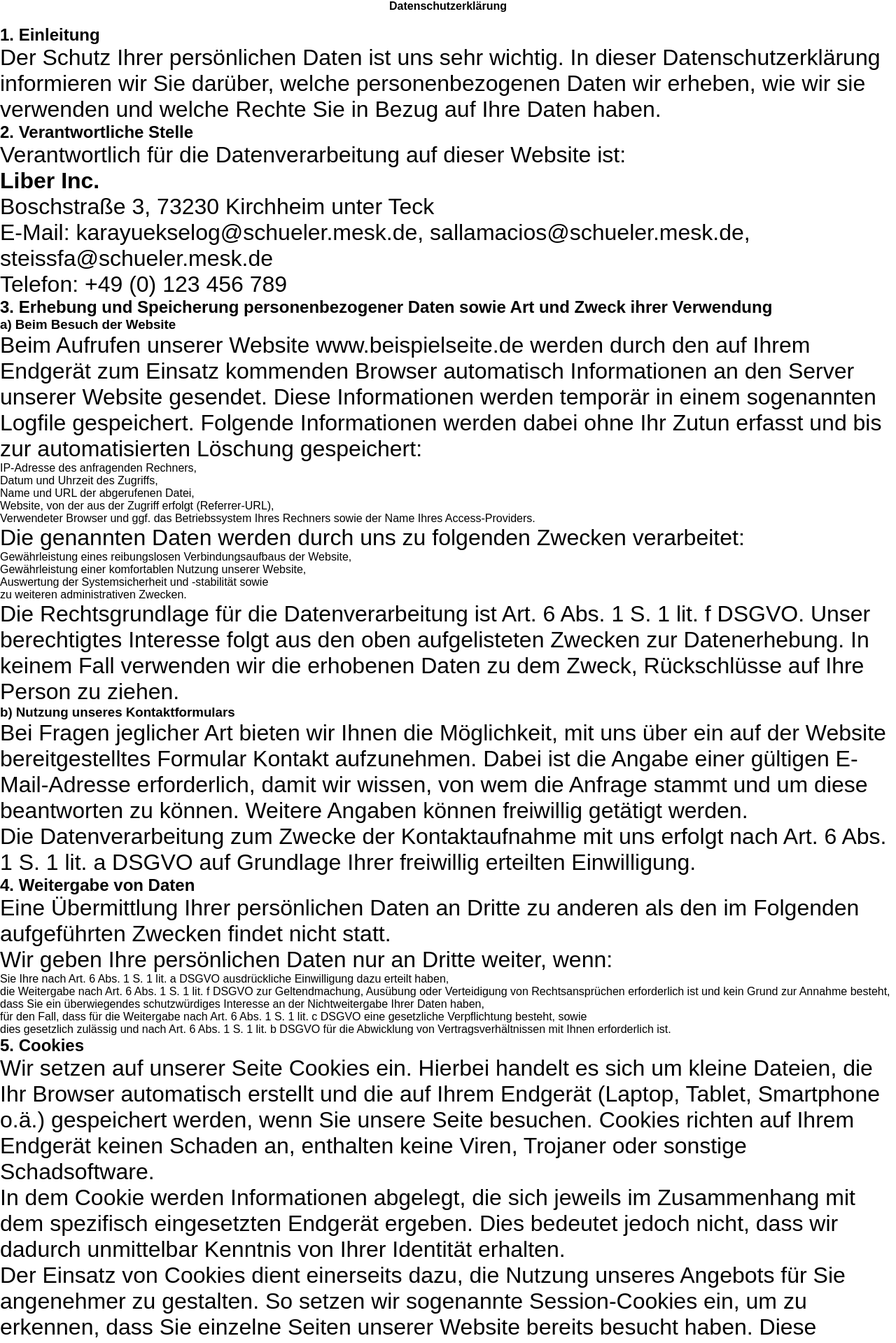
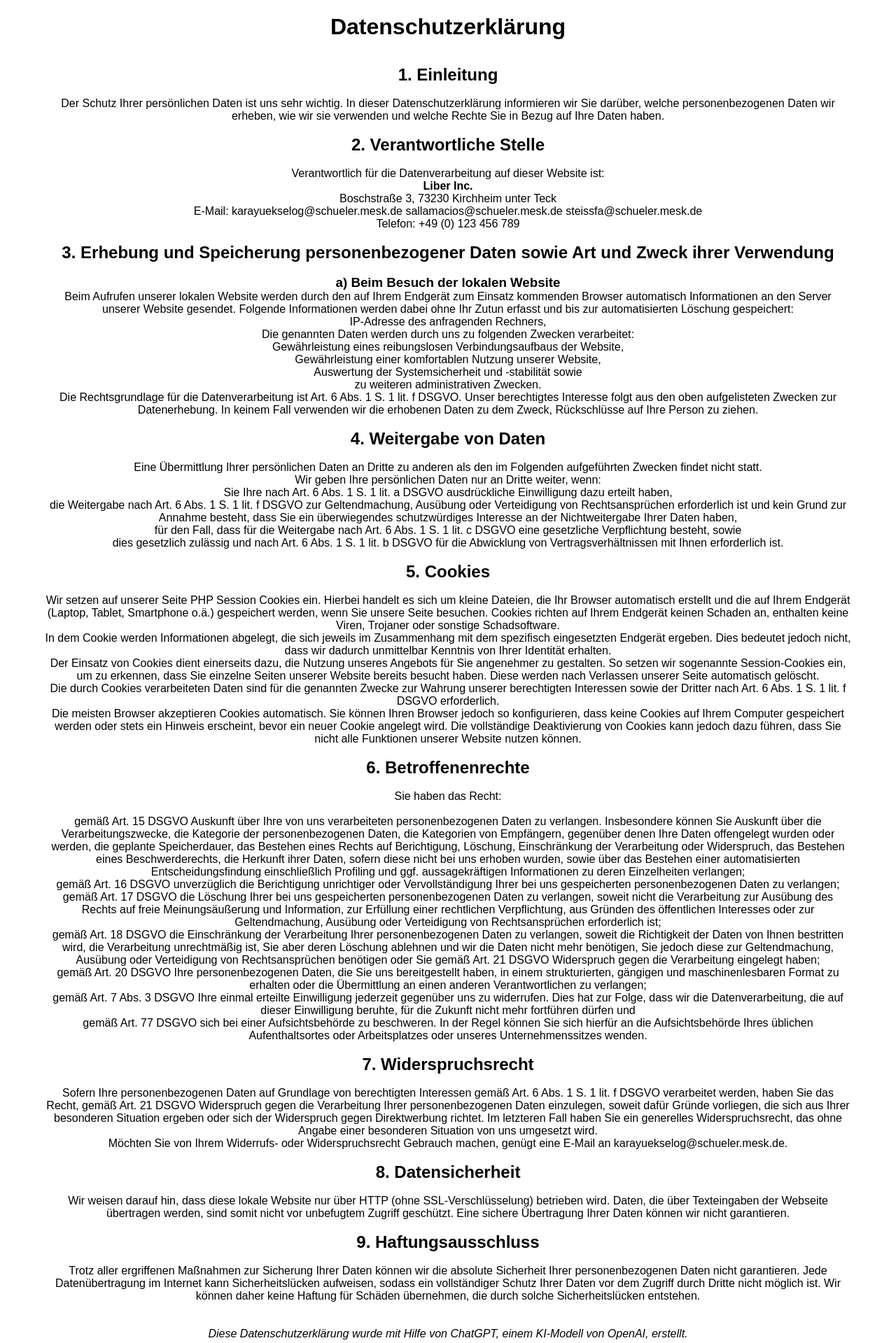
Before and after one commit to iFabse/Liber, a PHP site: page /webseite/datenschutz/index.html in a window 1280 px wide. Shown: the top 1919 px of the page at 70% size. Run offline with PHP 8.4, Linux system fonts and the light colour scheme.

Commit message:
Datenschutz  aktualisiert

```diff
--- a/webseite/datenschutz/index.html
+++ b/webseite/datenschutz/index.html
@@ -9,53 +9,43 @@
     <link rel="icon" href="../doc/liSymbol.png">
     <title>Datenschutz</title>
 </head>
-
+    <div class="centerFuerText">
             <body>
             <div class="container">
                 <div class="main">
-            <div class="centerFuerTextDaten">
-                <p>
-                    <div class="bezeichnung">
-                        <h1>Datenschutzerklärung</h1>
-                    </div>
-                    <br>
-                    <h2>1. Einleitung</h2>
-<p>Der Schutz Ihrer persönlichen Daten ist uns sehr wichtig. In dieser Datenschutzerklärung informieren wir Sie darüber, welche personenbezogenen Daten wir erheben, wie wir sie verwenden und welche Rechte Sie in Bezug auf Ihre Daten haben.</p>
+                <h1>Datenschutzerklärung</h1><br><br>
 
-<h2>2. Verantwortliche Stelle</h2>
-<p>Verantwortlich für die Datenverarbeitung auf dieser Website ist:</p>
-<p><strong>Liber Inc.</strong><br>
+                <h2>1. Einleitung</h2><br>
+                <li>Der Schutz Ihrer persönlichen Daten ist uns sehr wichtig. In dieser Datenschutzerklärung informieren wir Sie darüber, welche personenbezogenen Daten wir erheben, wie wir sie verwenden und welche Rechte Sie in Bezug auf Ihre Daten haben.</li>
+
+                <br><h2>2. Verantwortliche Stelle</h2><br>
+                <li>Verantwortlich für die Datenverarbeitung auf dieser Website ist:</li>
+                <li><strong>Liber Inc.</strong><br>
                     Boschstraße 3, 73230 Kirchheim unter Teck<br>
-E-Mail: karayuekselog@schueler.mesk.de, sallamacios@schueler.mesk.de, steissfa@schueler.mesk.de<br>
-Telefon: +49 (0) 123 456 789</p>
+                E-Mail: karayuekselog@schueler.mesk.de
+                sallamacios@schueler.mesk.de
+                steissfa@schueler.mesk.de<br>
+                Telefon: +49 (0) 123 456 789</li>
 
-<h2>3. Erhebung und Speicherung personenbezogener Daten sowie Art und Zweck ihrer Verwendung</h2>
+                <br><h2>3. Erhebung und Speicherung personenbezogener Daten sowie Art und Zweck ihrer Verwendung</h2><br>
 
-<h3>a) Beim Besuch der Website</h3>
-<p>Beim Aufrufen unserer Website www.beispielseite.de werden durch den auf Ihrem Endgerät zum Einsatz kommenden Browser automatisch Informationen an den Server unserer Website gesendet. Diese Informationen werden temporär in einem sogenannten Logfile gespeichert. Folgende Informationen werden dabei ohne Ihr Zutun erfasst und bis zur automatisierten Löschung gespeichert:</p>
+                <h3>a) Beim Besuch der lokalen Website</h3>
+                <li>Beim Aufrufen unserer lokalen Website werden durch den auf Ihrem Endgerät zum Einsatz kommenden Browser automatisch Informationen an den Server unserer Website gesendet. Folgende Informationen werden dabei ohne Ihr Zutun erfasst und bis zur automatisierten Löschung gespeichert:</li>
                 <ul>
                     <li>IP-Adresse des anfragenden Rechners,</li>
-    <li>Datum und Uhrzeit des Zugriffs,</li>
-    <li>Name und URL der abgerufenen Datei,</li>
-    <li>Website, von der aus der Zugriff erfolgt (Referrer-URL),</li>
-    <li>Verwendeter Browser und ggf. das Betriebssystem Ihres Rechners sowie der Name Ihres Access-Providers.</li>
                 </ul>
-<p>Die genannten Daten werden durch uns zu folgenden Zwecken verarbeitet:</p>
+                <li>Die genannten Daten werden durch uns zu folgenden Zwecken verarbeitet:</li>
                 <ul>
                     <li>Gewährleistung eines reibungslosen Verbindungsaufbaus der Website,</li>
                     <li>Gewährleistung einer komfortablen Nutzung unserer Website,</li>
                     <li>Auswertung der Systemsicherheit und -stabilität sowie</li>
                     <li>zu weiteren administrativen Zwecken.</li>
                 </ul>
-<p>Die Rechtsgrundlage für die Datenverarbeitung ist Art. 6 Abs. 1 S. 1 lit. f DSGVO. Unser berechtigtes Interesse folgt aus den oben aufgelisteten Zwecken zur Datenerhebung. In keinem Fall verwenden wir die erhobenen Daten zu dem Zweck, Rückschlüsse auf Ihre Person zu ziehen.</p>
+                <li>Die Rechtsgrundlage für die Datenverarbeitung ist Art. 6 Abs. 1 S. 1 lit. f DSGVO. Unser berechtigtes Interesse folgt aus den oben aufgelisteten Zwecken zur Datenerhebung. In keinem Fall verwenden wir die erhobenen Daten zu dem Zweck, Rückschlüsse auf Ihre Person zu ziehen.</li>
 
-<h3>b) Nutzung unseres Kontaktformulars</h3>
-<p>Bei Fragen jeglicher Art bieten wir Ihnen die Möglichkeit, mit uns über ein auf der Website bereitgestelltes Formular Kontakt aufzunehmen. Dabei ist die Angabe einer gültigen E-Mail-Adresse erforderlich, damit wir wissen, von wem die Anfrage stammt und um diese beantworten zu können. Weitere Angaben können freiwillig getätigt werden.</p>
-<p>Die Datenverarbeitung zum Zwecke der Kontaktaufnahme mit uns erfolgt nach Art. 6 Abs. 1 S. 1 lit. a DSGVO auf Grundlage Ihrer freiwillig erteilten Einwilligung.</p>
-
-<h2>4. Weitergabe von Daten</h2>
-<p>Eine Übermittlung Ihrer persönlichen Daten an Dritte zu anderen als den im Folgenden aufgeführten Zwecken findet nicht statt.</p>
-<p>Wir geben Ihre persönlichen Daten nur an Dritte weiter, wenn:</p>
+                <br><h2>4. Weitergabe von Daten</h2><br>
+                <li>Eine Übermittlung Ihrer persönlichen Daten an Dritte zu anderen als den im Folgenden aufgeführten Zwecken findet nicht statt.</li>
+                <li>Wir geben Ihre persönlichen Daten nur an Dritte weiter, wenn:</li>
                 <ul>
                     <li>Sie Ihre nach Art. 6 Abs. 1 S. 1 lit. a DSGVO ausdrückliche Einwilligung dazu erteilt haben,</li>
                     <li>die Weitergabe nach Art. 6 Abs. 1 S. 1 lit. f DSGVO zur Geltendmachung, Ausübung oder Verteidigung von Rechtsansprüchen erforderlich ist und kein Grund zur Annahme besteht, dass Sie ein überwiegendes schutzwürdiges Interesse an der Nichtweitergabe Ihrer Daten haben,</li>
@@ -63,19 +53,17 @@ Telefon: +49 (0) 123 456 789</p>
                     <li>dies gesetzlich zulässig und nach Art. 6 Abs. 1 S. 1 lit. b DSGVO für die Abwicklung von Vertragsverhältnissen mit Ihnen erforderlich ist.</li>
                 </ul>
 
-<h2>5. Cookies</h2>
-<p>Wir setzen auf unserer Seite Cookies ein. Hierbei handelt es sich um kleine Dateien, die Ihr Browser automatisch erstellt und die auf Ihrem Endgerät (Laptop, Tablet, Smartphone o.ä.) gespeichert werden, wenn Sie unsere Seite besuchen. Cookies richten auf Ihrem Endgerät keinen Schaden an, enthalten keine Viren, Trojaner oder sonstige Schadsoftware.</p>
-<p>In dem Cookie werden Informationen abgelegt, die sich jeweils im Zusammenhang mit dem spezifisch eingesetzten Endgerät ergeben. Dies bedeutet jedoch nicht, dass wir dadurch unmittelbar Kenntnis von Ihrer Identität erhalten.</p>
-<p>Der Einsatz von Cookies dient einerseits dazu, die Nutzung unseres Angebots für Sie angenehmer zu gestalten. So setzen wir sogenannte Session-Cookies ein, um zu erkennen, dass Sie einzelne Seiten unserer Website bereits besucht haben. Diese werden nach Verlassen unserer Seite automatisch gelöscht.</p>
-<p>Darüber hinaus setzen wir ebenfalls zur Optimierung der Benutzerfreundlichkeit temporäre Cookies ein, die für einen bestimmten festgelegten Zeitraum auf Ihrem Endgerät gespeichert werden. Besuchen Sie unsere Seite erneut, um unsere Dienste in Anspruch zu nehmen, wird automatisch erkannt, dass Sie bereits bei uns waren und welche Eingaben und Einstellungen Sie getätigt haben, um diese nicht noch einmal eingeben zu müssen.</p>
-<p>Zum anderen setzen wir Cookies ein, um die Nutzung unserer Website statistisch zu erfassen und zum Zwecke der Optimierung unseres Angebotes für Sie auszuwerten. Diese Cookies ermöglichen es uns, bei einem erneuten Besuch unserer Seite automatisch zu erkennen, dass Sie bereits bei uns waren. Diese Cookies werden nach einer jeweils definierten Zeit automatisch gelöscht.</p>
-<p>Die durch Cookies verarbeiteten Daten sind für die genannten Zwecke zur Wahrung unserer berechtigten Interessen sowie der Dritter nach Art. 6 Abs. 1 S. 1 lit. f DSGVO erforderlich.</p>
-<p>Die meisten Browser akzeptieren Cookies automatisch. Sie können Ihren Browser jedoch so konfigurieren, dass keine Cookies auf Ihrem Computer gespeichert werden oder stets ein Hinweis erscheint, bevor ein neuer Cookie angelegt wird. Die vollständige Deaktivierung von Cookies kann jedoch dazu führen, dass Sie nicht alle Funktionen unserer Website nutzen können.</p>
+                <br><h2>5. Cookies</h2><br>
+                <li>Wir setzen auf unserer Seite PHP Session Cookies ein. Hierbei handelt es sich um kleine Dateien, die Ihr Browser automatisch erstellt und die auf Ihrem Endgerät (Laptop, Tablet, Smartphone o.ä.) gespeichert werden, wenn Sie unsere Seite besuchen. Cookies richten auf Ihrem Endgerät keinen Schaden an, enthalten keine Viren, Trojaner oder sonstige Schadsoftware.</li>
+                <li>In dem Cookie werden Informationen abgelegt, die sich jeweils im Zusammenhang mit dem spezifisch eingesetzten Endgerät ergeben. Dies bedeutet jedoch nicht, dass wir dadurch unmittelbar Kenntnis von Ihrer Identität erhalten.</li>
+                <li>Der Einsatz von Cookies dient einerseits dazu, die Nutzung unseres Angebots für Sie angenehmer zu gestalten. So setzen wir sogenannte Session-Cookies ein, um zu erkennen, dass Sie einzelne Seiten unserer Website bereits besucht haben. Diese werden nach Verlassen unserer Seite automatisch gelöscht.</li>
+                <li>Die durch Cookies verarbeiteten Daten sind für die genannten Zwecke zur Wahrung unserer berechtigten Interessen sowie der Dritter nach Art. 6 Abs. 1 S. 1 lit. f DSGVO erforderlich.</li>
+                <li>Die meisten Browser akzeptieren Cookies automatisch. Sie können Ihren Browser jedoch so konfigurieren, dass keine Cookies auf Ihrem Computer gespeichert werden oder stets ein Hinweis erscheint, bevor ein neuer Cookie angelegt wird. Die vollständige Deaktivierung von Cookies kann jedoch dazu führen, dass Sie nicht alle Funktionen unserer Website nutzen können.</li>
 
-<h2>6. Betroffenenrechte</h2>
-<p>Sie haben das Recht:</p>
+                <br><h2>6. Betroffenenrechte</h2><br>
+                <li>Sie haben das Recht:</li><br>
                 <ul>
-    <li>gemäß Art. 15 DSGVO Auskunft über Ihre von uns verarbeiteten personenbezogenen Daten zu verlangen. Insbesondere können Sie Auskunft über die Verarbeitungszwecke, die Kategorie der personenbezogenen Daten, die Kategorien von Empfängern, gegenüber denen Ihre Daten offengelegt wurden oder werden, die geplante Speicherdauer, das Bestehen eines Rechts auf Berichtigung, Löschung, Einschränkung der Verarbeitung oder Widerspruch, das Bestehen eines Beschwerderechts, die Herkunft Ihrer Daten, sofern diese nicht bei uns erhoben wurden, sowie über das Bestehen einer automatisierten Entscheidungsfindung einschließlich Profiling und ggf. aussagekräftigen Informationen zu deren Einzelheiten verlangen;</li>
+                    <li>gemäß Art. 15 DSGVO Auskunft über Ihre von uns verarbeiteten personenbezogenen Daten zu verlangen. Insbesondere können Sie Auskunft über die Verarbeitungszwecke, die Kategorie der personenbezogenen Daten, die Kategorien von Empfängern, gegenüber denen Ihre Daten offengelegt wurden oder werden, die geplante Speicherdauer, das Bestehen eines Rechts auf Berichtigung, Löschung, Einschränkung der Verarbeitung oder Widerspruch, das Bestehen eines Beschwerderechts, die Herkunft ihrer Daten, sofern diese nicht bei uns erhoben wurden, sowie über das Bestehen einer automatisierten Entscheidungsfindung einschließlich Profiling und ggf. aussagekräftigen Informationen zu deren Einzelheiten verlangen;</li>
                     <li>gemäß Art. 16 DSGVO unverzüglich die Berichtigung unrichtiger oder Vervollständigung Ihrer bei uns gespeicherten personenbezogenen Daten zu verlangen;</li>
                     <li>gemäß Art. 17 DSGVO die Löschung Ihrer bei uns gespeicherten personenbezogenen Daten zu verlangen, soweit nicht die Verarbeitung zur Ausübung des Rechts auf freie Meinungsäußerung und Information, zur Erfüllung einer rechtlichen Verpflichtung, aus Gründen des öffentlichen Interesses oder zur Geltendmachung, Ausübung oder Verteidigung von Rechtsansprüchen erforderlich ist;</li>
                     <li>gemäß Art. 18 DSGVO die Einschränkung der Verarbeitung Ihrer personenbezogenen Daten zu verlangen, soweit die Richtigkeit der Daten von Ihnen bestritten wird, die Verarbeitung unrechtmäßig ist, Sie aber deren Löschung ablehnen und wir die Daten nicht mehr benötigen, Sie jedoch diese zur Geltendmachung, Ausübung oder Verteidigung von Rechtsansprüchen benötigen oder Sie gemäß Art. 21 DSGVO Widerspruch gegen die Verarbeitung eingelegt haben;</li>
@@ -84,21 +72,23 @@ Telefon: +49 (0) 123 456 789</p>
                     <li>gemäß Art. 77 DSGVO sich bei einer Aufsichtsbehörde zu beschweren. In der Regel können Sie sich hierfür an die Aufsichtsbehörde Ihres üblichen Aufenthaltsortes oder Arbeitsplatzes oder unseres Unternehmenssitzes wenden.</li>
                 </ul>
 
-<h2>7. Widerspruchsrecht</h2>
-<p>Sofern Ihre personenbezogenen Daten auf Grundlage von berechtigten Interessen gemäß Art. 6 Abs. 1 S. </p>
+                <br><h2>7. Widerspruchsrecht</h2><br>
+                <li>Sofern Ihre personenbezogenen Daten auf Grundlage von berechtigten Interessen gemäß Art. 6 Abs. 1 S. 1 lit. f DSGVO verarbeitet werden, haben Sie das Recht, gemäß Art. 21 DSGVO Widerspruch gegen die Verarbeitung Ihrer personenbezogenen Daten einzulegen, soweit dafür Gründe vorliegen, die sich aus Ihrer besonderen Situation ergeben oder sich der Widerspruch gegen Direktwerbung richtet. Im letzteren Fall haben Sie ein generelles Widerspruchsrecht, das ohne Angabe einer besonderen Situation von uns umgesetzt wird.</li>
+                <li>Möchten Sie von Ihrem Widerrufs- oder Widerspruchsrecht Gebrauch machen, genügt eine E-Mail an karayuekselog@schueler.mesk.de.</li>
+
+                <br><h2>8. Datensicherheit</h2><br>
+                <li>Wir weisen darauf hin, dass diese lokale Website nur über HTTP (ohne SSL-Verschlüsselung) betrieben wird. Daten, die über Texteingaben der Webseite übertragen werden, sind somit nicht vor unbefugtem Zugriff geschützt. Eine sichere Übertragung Ihrer Daten können wir nicht garantieren.</li>
+
+                <br><h2>9. Haftungsausschluss</h2><br>
+                <li>Trotz aller ergriffenen Maßnahmen zur Sicherung Ihrer Daten können wir die absolute Sicherheit Ihrer personenbezogenen Daten nicht garantieren. Jede Datenübertragung im Internet kann Sicherheitslücken aufweisen, sodass ein vollständiger Schutz Ihrer Daten vor dem Zugriff durch Dritte nicht möglich ist. Wir können daher keine Haftung für Schäden übernehmen, die durch solche Sicherheitslücken entstehen.</li>
+
+                <br><br><li><em>Diese Datenschutzerklärung wurde mit Hilfe von ChatGPT, einem KI-Modell von OpenAI, erstellt.</em></li>
+
             </div>
-                </p>
-            </div>
-        </div>
-    </div>
-
+        </body>
 <footer>
     <br><br>
+
     <a href="../impressum/index.html" class="footerText">Impressum</a>
 </footer>
-</body>
-
 </html>
-
-
-<!-- Zuletzt bearbeitet am 07.06.2024 und mit ChatGPT eingerückt Hier muss noch die Datenschutz erklärung rein-->
--- a/webseite/style/style.css
+++ b/webseite/style/style.css
@@ -50,6 +50,10 @@ div.centerFuerTextDaten {
     font-family: Sans-Serif;
     color: black;
     display: block;
+}
+
+li{
+    list-style-type: none;
 }
 
 
```
Lines whose indentation alone changed are shown as unchanged.
